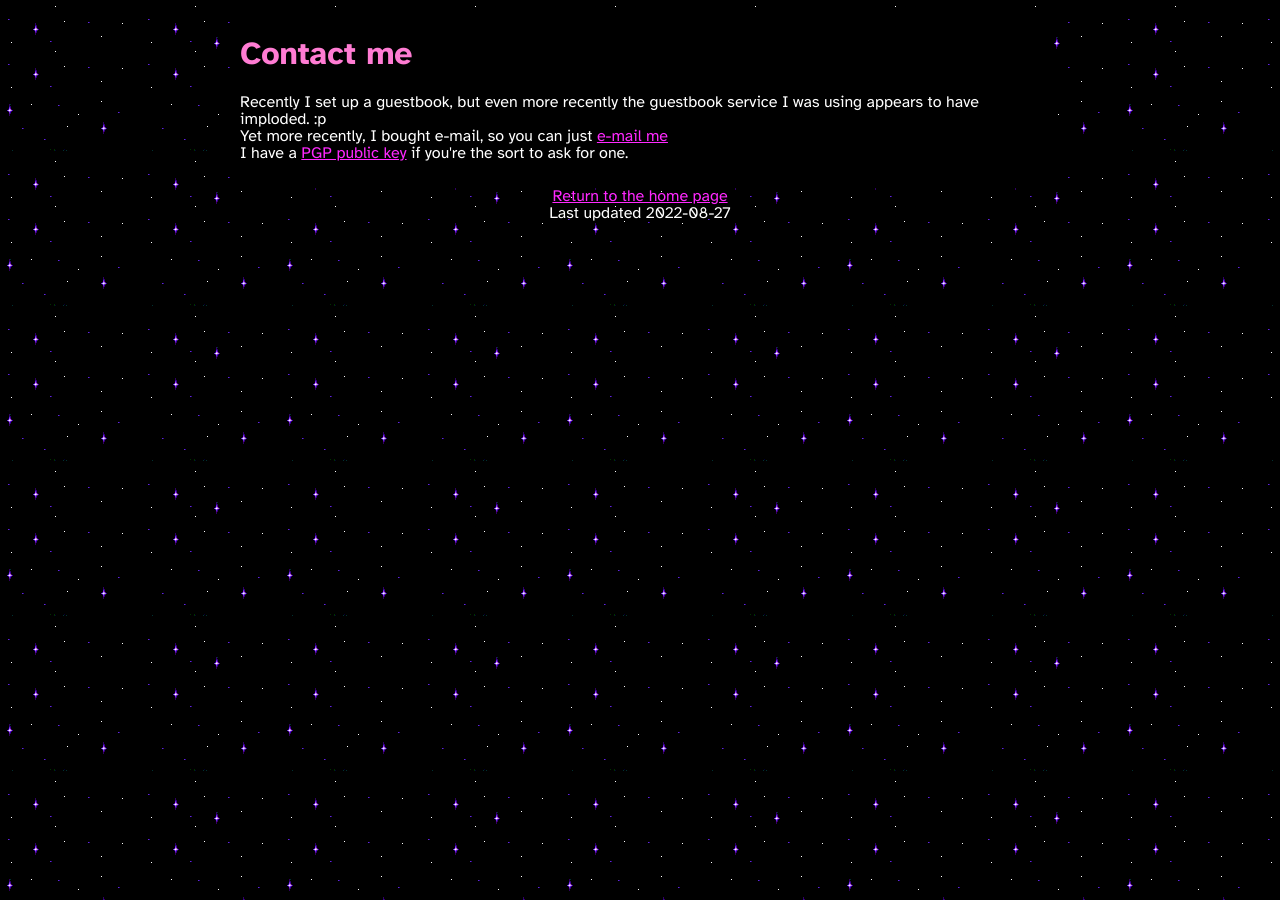
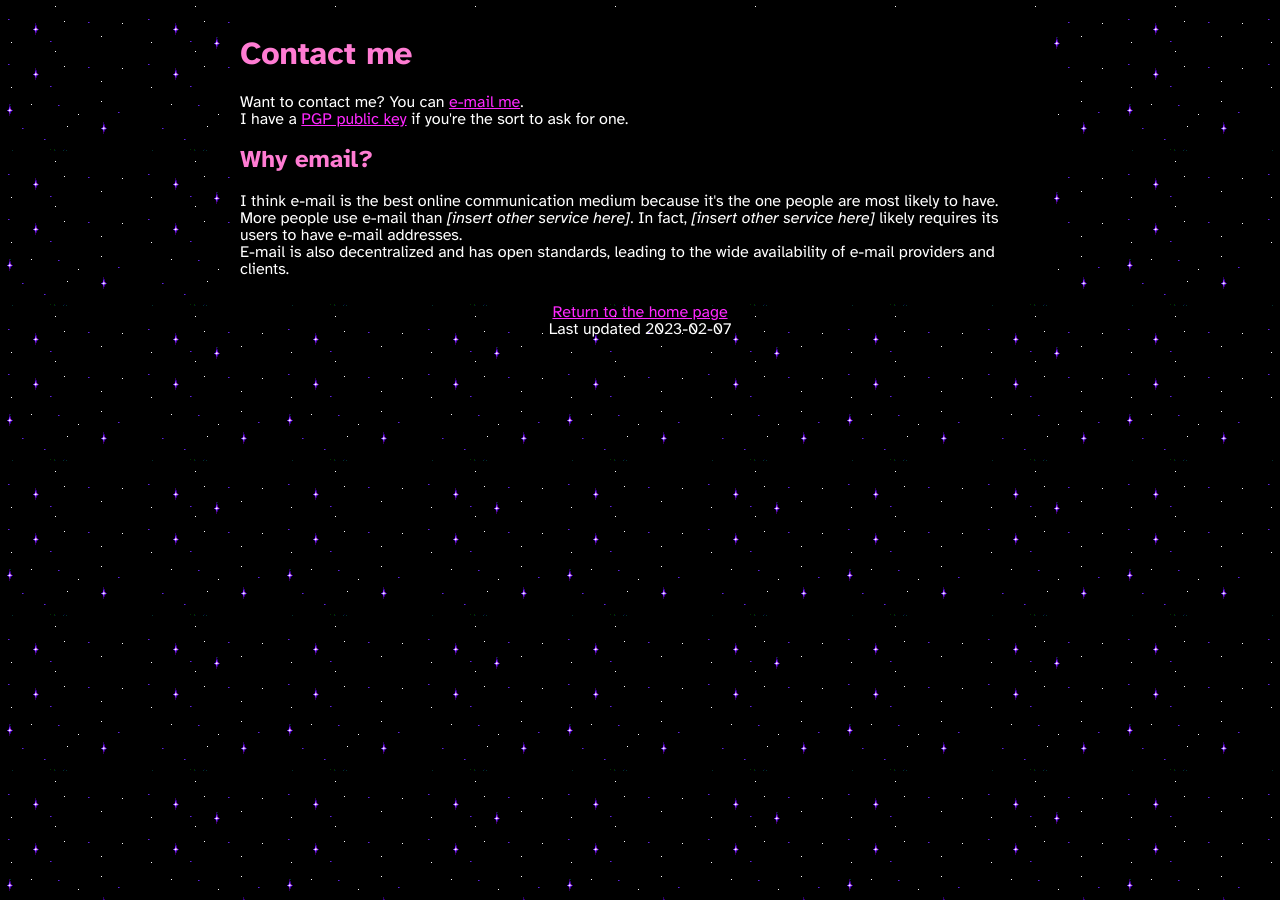
Before and after one commit to mincerafter42/mincerafter42.github.io, a Jekyll site: the page built from contact.md, in a window 1280 px wide. Built offline with Jekyll 4.4.1, drawn with Linux system fonts in a browser that asks for light colours.

Commit message:
Added reasons i like email to contact page.

```diff
--- a/contact.md
+++ b/contact.md
@@ -1,7 +1,11 @@
 ---
 title: Contact me
-last_modified_at: 2022-08-27
+last_modified_at: 2023-02-07
 ---
-Recently I set up a guestbook, but even more recently the guestbook service I was using appears to have imploded. :p
-Yet more recently, I bought e-mail, so you can just [e-mail me](mailto:viatrix-2@purelymail.com)
+Want to contact me? You can [e-mail me](mailto:viatrix-2@purelymail.com).
 I have a [PGP public key](/public-key.asc) if you're the sort to ask for one.
+
+## Why email?
+I think e-mail is the best online communication medium because it's the one people are most likely to have.
+More people use e-mail than <i>[insert other service here]</i>. In fact, <i>[insert other service here]</i> likely requires its users to have e-mail addresses.
+E-mail is also decentralized and has open standards, leading to the wide availability of e-mail providers and clients.
```
